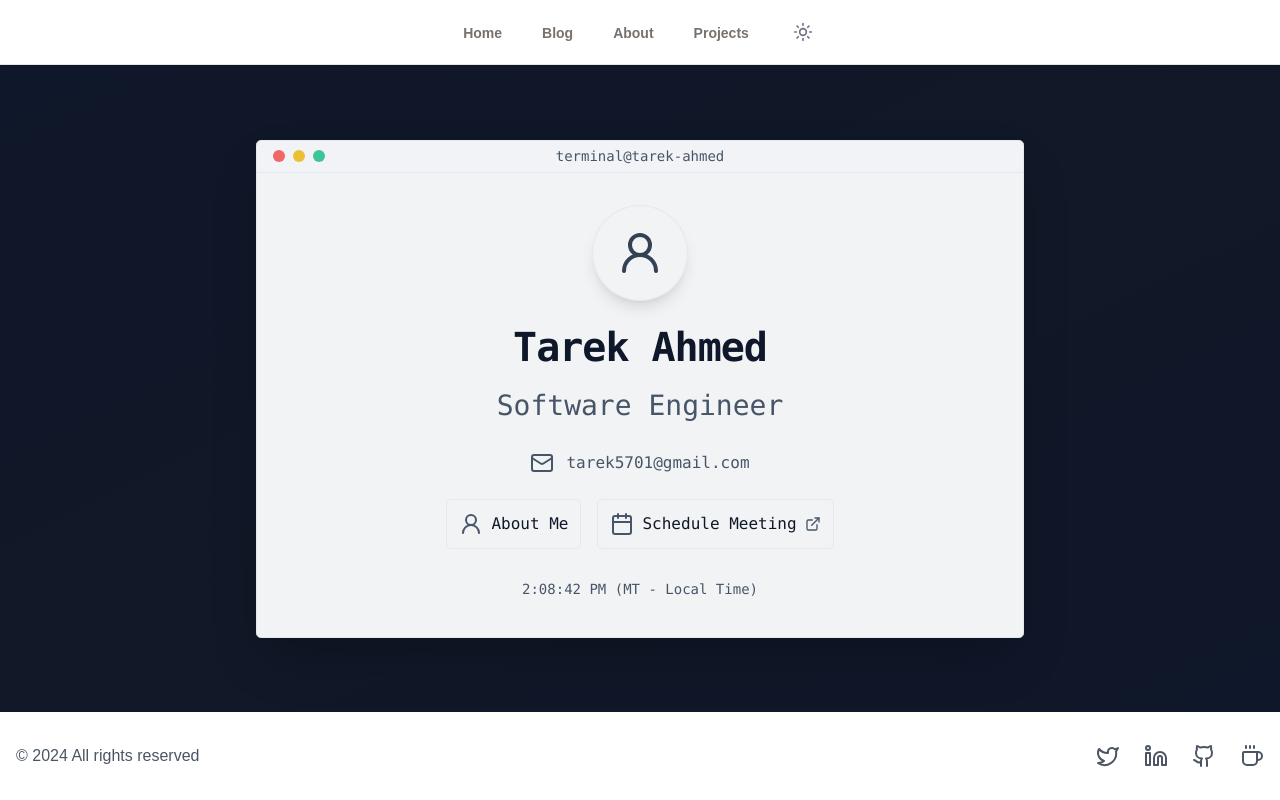
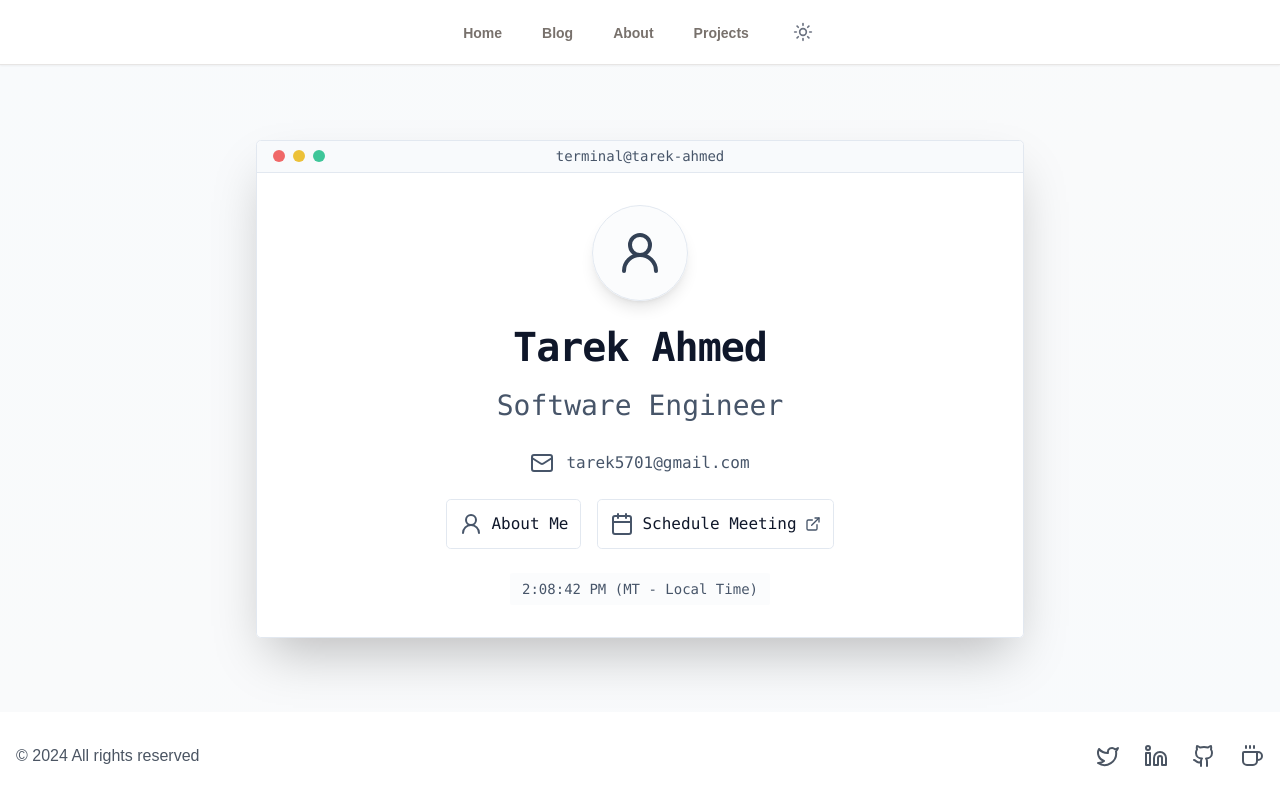
Before and after one commit to prime7/prime7.github.io, a Next.js app: page / in a window 1280 px wide. Built offline with nearby package versions, Linux system fonts and the light colour scheme.

Commit message:
changed color

```diff
--- a/src/app/page.tsx
+++ b/src/app/page.tsx
@@ -12,7 +12,7 @@ export default function Home() {
   const time = useMountainTime();
 
   return (
-    <div className="flex flex-col items-center justify-center p-4 text-center w-full bg-gradient-to-br from-slate-900 via-gray-900 to-slate-900 dark:from-slate-900 dark:via-gray-900 dark:to-slate-900 from-slate-50 via-gray-50 to-slate-50 text-slate-900 dark:text-slate-200 font-mono">
+    <div className="flex flex-col items-center justify-center p-4 text-center w-full bg-gradient-to-br from-slate-50 via-gray-50 to-slate-50 dark:from-slate-900 dark:via-gray-900 dark:to-slate-900 text-slate-900 dark:text-slate-200 font-mono">
       <div className="w-full max-w-3xl p-8 border border-slate-200 dark:border-slate-700 rounded-lg shadow-2xl bg-white/95 dark:bg-slate-900/95 relative backdrop-blur-sm hover:border-slate-300 dark:hover:border-slate-600 transition-all duration-300">
         <div className="absolute top-0 left-0 right-0 h-8 bg-slate-100/50 dark:bg-slate-800/50 border-b border-slate-200 dark:border-slate-700 rounded-t-lg flex items-center px-4">
           <div className="flex space-x-2">
```
